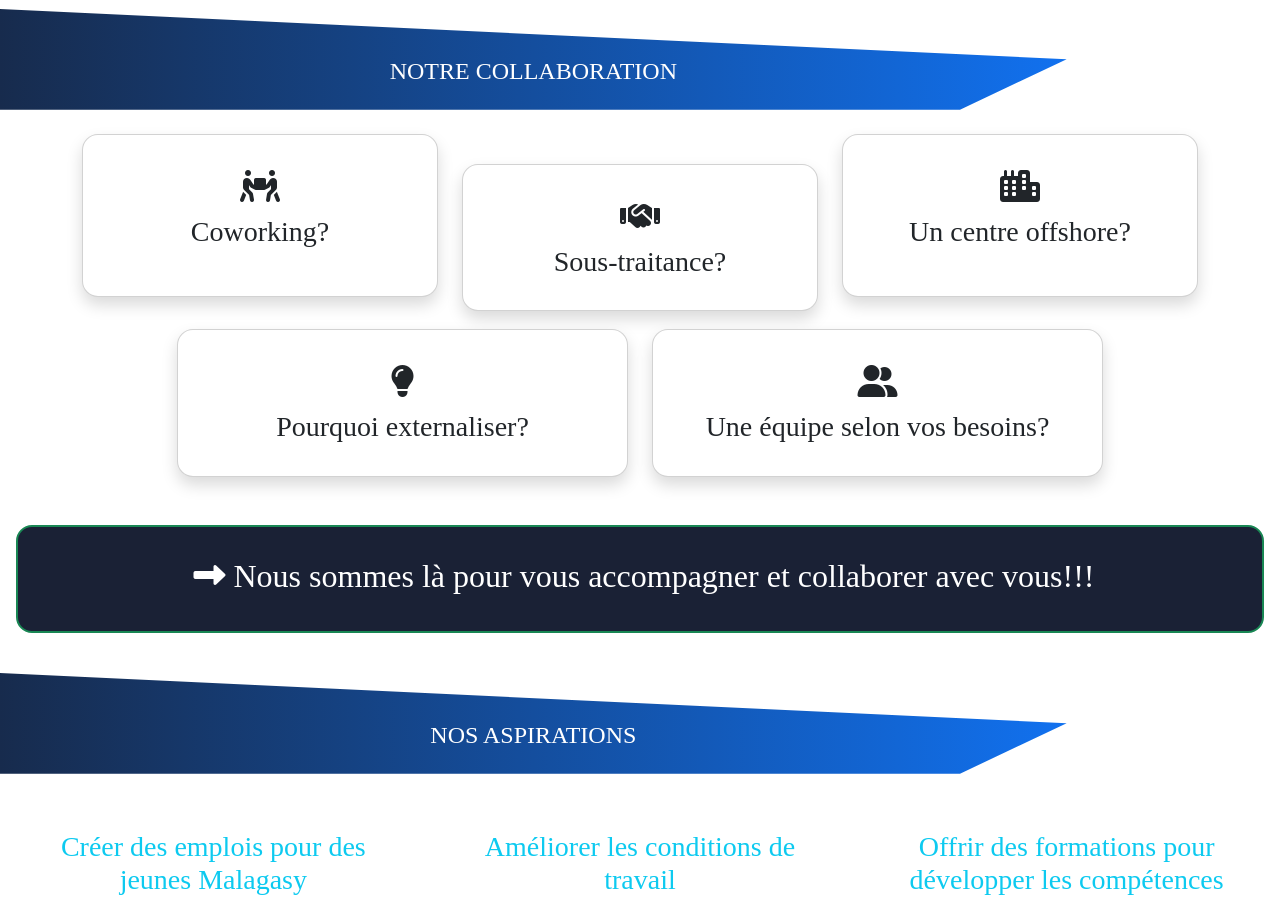
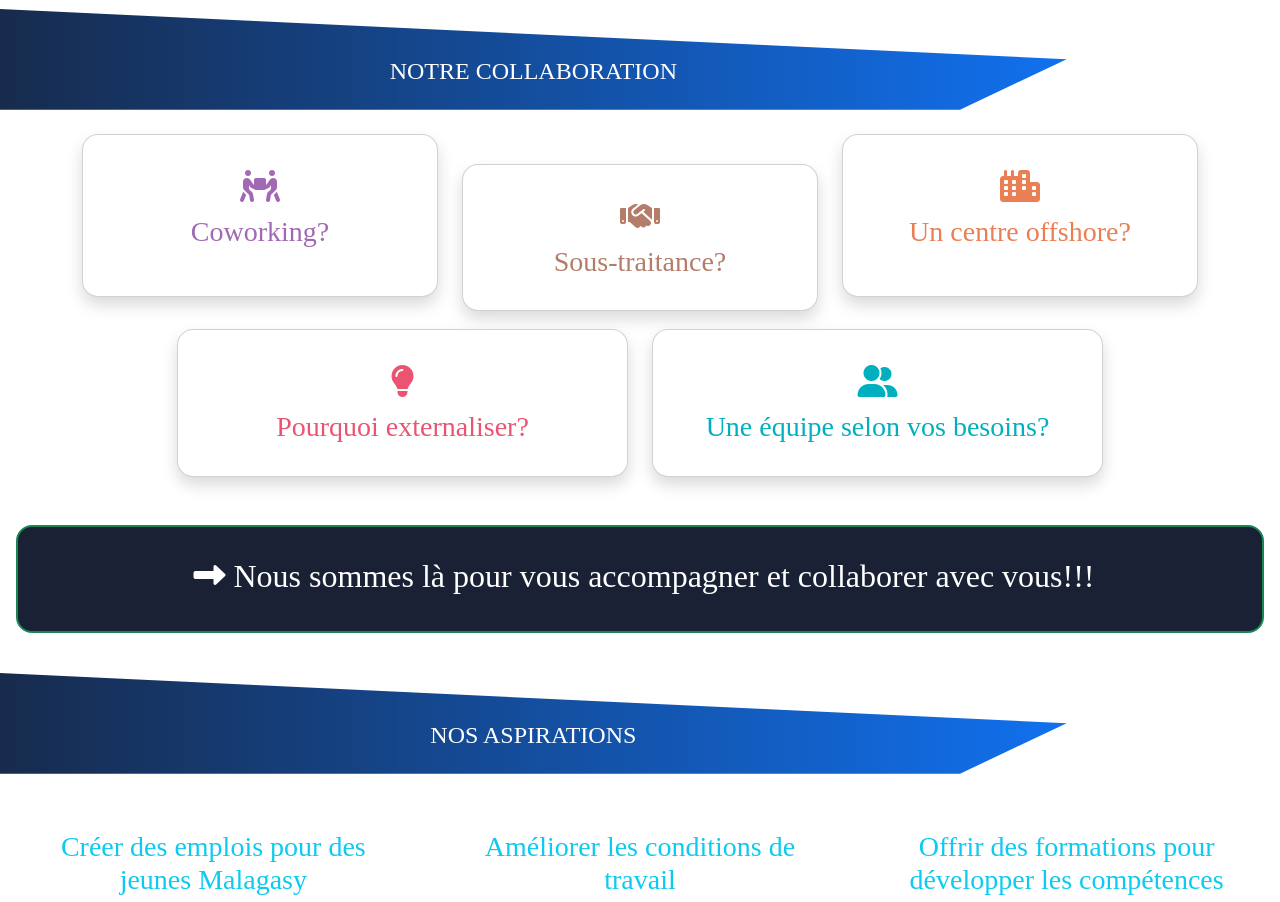
Before and after one commit to razanadahy/sitearis, a React (Create React App) app: page / in a window 1280 px wide. Shown: the part 2280-3182 px from the top of the page. Built offline with nearby package versions, Linux system fonts and the light colour scheme.

Commit message:
offre change

```diff
--- a/src/Component/Offre.js
+++ b/src/Component/Offre.js
@@ -14,7 +14,7 @@ const Offre = () => {
                     <div className="row">
                         <div className="col-lg-4 col-md-6 col-sm-12 d-flex align-items-stretch mb-2">
                             <div className="card h-100 rounded-4 w-100 mx-auto shadow content-contribution cursor-pointer showTop">
-                                <div className="card-body">
+                                <div className="card-body color-semi-purpule">
                                     <div className="mt-4 mb-3 text-center w-100">
                                         <i className="fas fa-people-carry fa-2xl"/>
                                     </div>
@@ -24,7 +24,7 @@ const Offre = () => {
                         </div>
                         <div className="col-lg-4 col-md-6 col-sm-12 d-flex align-items-stretch mb-lg-4 mb-2" style={{transform: `translateY(${isMediumOrLarger ? '0' : '30px'})`}}>
                             <div className="card h-100 rounded-4 w-100 mx-auto shadow content-contribution cursor-pointer showTop">
-                                <div className="card-body">
+                                <div className="card-body color-semi-orange">
                                     <div className="mt-4 mb-3 text-center w-100">
                                         <i className="fas fa-handshake fa-2xl"/>
                                     </div>
@@ -34,7 +34,7 @@ const Offre = () => {
                         </div>
                         <div className="col-lg-4 col-md-6 col-sm-12 d-flex align-items-stretch mb-2">
                             <div className="card h-100 rounded-4 w-100 mx-auto shadow content-contribution cursor-pointer showTop">
-                                <div className="card-body">
+                                <div className="card-body color-orange">
                                     <div className="mt-4 mb-3 text-center w-100">
                                         <i className="fas fa-city fa-2xl"/>
                                     </div>
@@ -44,7 +44,7 @@ const Offre = () => {
                         </div>
                         <div className="col-lg-5 offset-lg-1 col-md-6 col-sm-12 d-flex align-items-stretch mb-2 mt-lg-4">
                             <div className="card h-100 rounded-4 mx-auto shadow content-contribution w-100 cursor-pointer showTop">
-                                <div className="card-body">
+                                <div className="card-body color-red">
                                     <div className="mt-4 mb-3 text-center w-100">
                                         <i className="fas fa-lightbulb fa-2xl"/>
                                     </div>
@@ -56,9 +56,9 @@ const Offre = () => {
                             <div className="card h-100 rounded-4 mx-auto shadow content-contribution w-100 cursor-pointer showTop">
                                 <div className="card-body">
                                     <div className="mt-4 mb-3 text-center w-100">
-                                        <i className="fas fa-user-friends fa-2xl"/>
+                                        <i className="fas fa-user-friends fa-2xl color-cyan"/>
                                     </div>
-                                    <h3 className="text-center mb-3 px-3">Une équipe selon vos besoins?</h3>
+                                    <h3 className="text-center mb-3 px-3 color-cyan">Une équipe selon vos besoins?</h3>
                                 </div>
                             </div>
                         </div>
--- a/src/index.css
+++ b/src/index.css
@@ -163,3 +163,16 @@ html {
 .bg-edit{
     background-color: #1A2135 !important;
 }
+
+.color-red{
+    color: #ea5471 !important;
+}
+.color-orange{
+    color: #ea7f54 !important;
+}
+.color-semi-orange{
+    color: #b47d69 !important;
+}
+.color-semi-purpule{
+    color: #a169b4 !important;
+}
```
Also changed, not shown: src/Component/CardCollaboration.js (added, +36 -0 lines).
